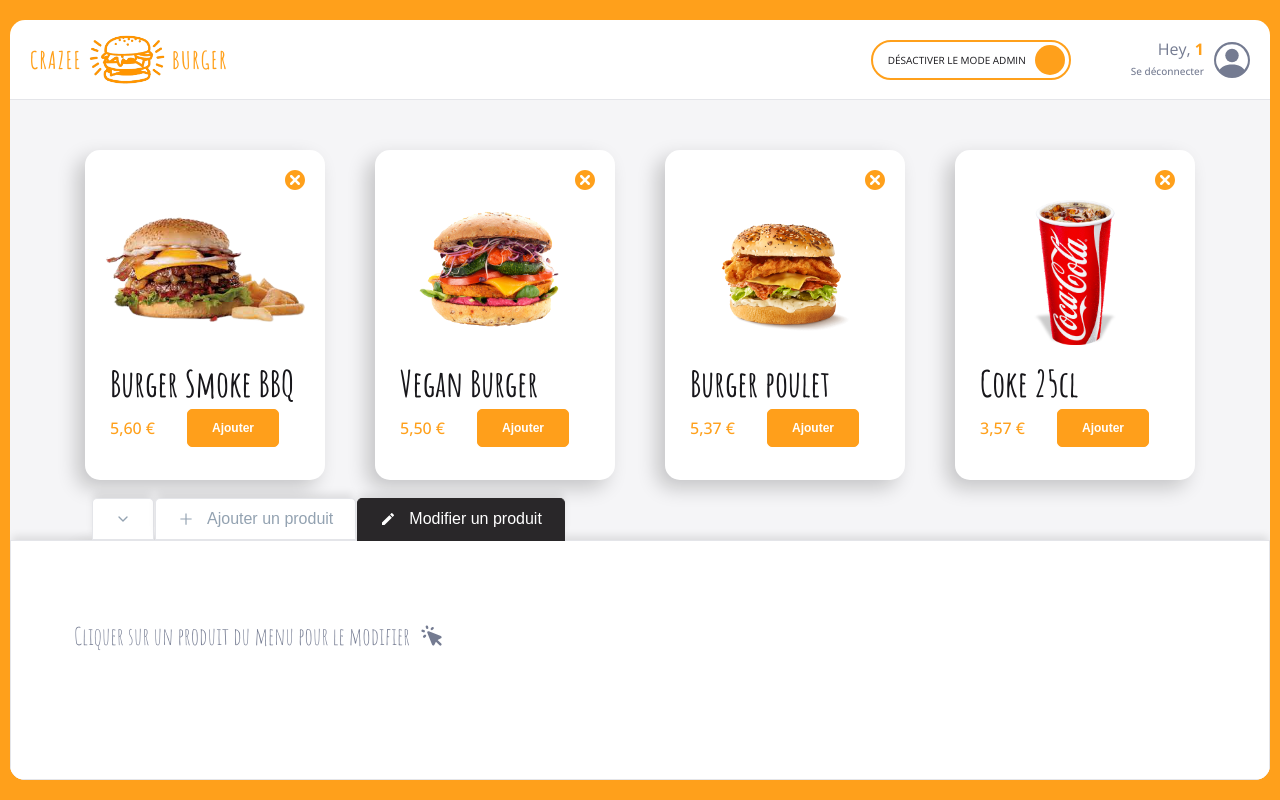
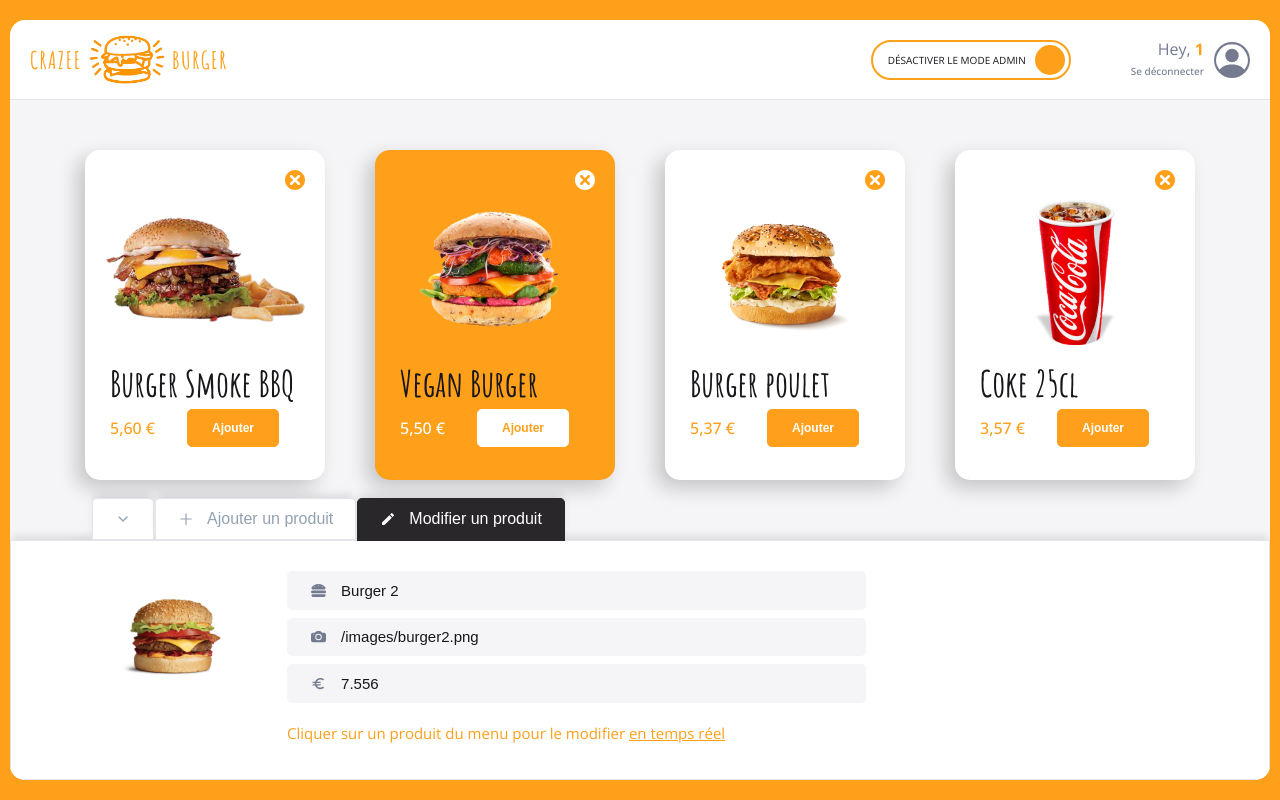
Before and after one commit to aldofwi/crazee-burger, a React (Vite) app: page /order/1 in a window 1280 px wide. Built offline with nearby package versions, Linux system fonts and the light colour scheme.

Commit message:
♻️ F09 : FORM > Make Form Reusable

```diff
--- a/src/components/pages/order/Main/Admin/AdminPanel/AddForm.jsx
+++ b/src/components/pages/order/Main/Admin/AdminPanel/AddForm.jsx
@@ -2,6 +2,8 @@ import { useContext, useState } from "react";
 import Form from "./Form";
 import OrderContext from '/src/context/OrderContext';
 import { EMPTY_PRODUCT } from "../../../../../../enums/product";
+import Button from "../../../../../reusable-ui/Button";
+import SubmitMessage from "./SubmitMessage";
 
 export default function AddForm() {
 
@@ -40,6 +42,15 @@ export default function AddForm() {
         onSubmit={handleSubmit}
         onChange={handleChange}
         isSubmitted={isSubmitted}
+        QUELQUECHOSE={
+        <>
+          <Button
+            className="submit-button"
+            label={"Ajouter un nouveau produit au menu"}
+            version="success"
+          />
+          {isSubmitted && <SubmitMessage />}
+        </>}
     />
   )
 }
--- a/src/components/pages/order/Main/Admin/AdminPanel/EditForm.jsx
+++ b/src/components/pages/order/Main/Admin/AdminPanel/EditForm.jsx
@@ -1,16 +1,16 @@
 import OrderContext from "../../../../../../context/OrderContext";
-import TextInput from "../../../../../reusable-ui/TextInput";
-import { getInputTextsConfig } from "./inputTextConfig";
 import { useContext } from "react";
 import styled from "styled-components";
-import ImagePreview from "./ImagePreview";
-import { theme } from "../../../../theme";
+import Form from "./Form";
 import EditInfoMessage from "./EditInfoMessage";
 
 export default function EditForm() {
 
-  const { productSelected, setProductSelected, handleEdit, titleEditRef } = useContext(OrderContext);
-  const inputTexts = getInputTextsConfig(productSelected);
+  const {
+      productSelected,
+      setProductSelected,
+      handleEdit,
+      titleEditRef } = useContext(OrderContext);
 
   // Event Handler (ou gestionnaire d'événements)
   const handleChange = (event) => {
@@ -25,26 +25,13 @@ export default function EditForm() {
   }
 
   return (
-    <EditFormStyled>
 
-      <ImagePreview newProduct={productSelected} />
-
-      <div className="input-fields">
-        { inputTexts.map(input =>
-          <TextInput
-              key={input.id}
-              {...input} // Déstructuration de nos inputs.
-              onChange={handleChange}
-              version="minimalist"
-              ref={input.name === "title" ? titleEditRef : null}
-          />) }
-      </div>
-
-      <div className="submit">
-          <EditInfoMessage />
-      </div>
-
-    </EditFormStyled>
+        <Form
+          product={productSelected}
+          onChange={handleChange}
+          ref={titleEditRef}
+          QUELQUECHOSE={<EditInfoMessage />}
+        />
   )
 }
 
--- a/src/components/pages/order/Main/Admin/AdminPanel/Form.jsx
+++ b/src/components/pages/order/Main/Admin/AdminPanel/Form.jsx
@@ -5,8 +5,9 @@ import SubmitMessage from "./SubmitMessage";
 import Button from "../../../../../reusable-ui/Button";
 import { getInputTextsConfig } from "./inputTextConfig";
 import TextInput from "../../../../../reusable-ui/TextInput";
+import React from "react";
 
-export default function Form({ product, onSubmit, onChange, isSubmitted }) {
+const Form = React.forwardRef(({ product, onSubmit, onChange, isSubmitted, QUELQUECHOSE }, ref) => {
 
   const inputTexts = getInputTextsConfig(product);
 
@@ -22,21 +23,18 @@ export default function Form({ product, onSubmit, onChange, isSubmitted }) {
               {...input} // Déstructuration de nos inputs.
               onChange={onChange}
               version="minimalist"
+              ref={ref && input.name === "title" ? ref : null}
           />) }
       </div>
 
-      <div className="submit">
-        <Button
-          className="submit-button"
-          label={"Ajouter un nouveau produit au menu"}
-          version="success"
-        />
-        {isSubmitted && <SubmitMessage />}
-      </div>
+      <div className="submit">{QUELQUECHOSE}</div>
 
     </FormStyled>
   )
 }
+)
+
+export default Form
 
 const FormStyled = styled.form`
 
--- a/src/components/pages/order/OrderPage.jsx
+++ b/src/components/pages/order/OrderPage.jsx
@@ -14,7 +14,7 @@ export default function OrderPage() {
   const [isModeAdmin, setIsModeAdmin] = useState(true);
   const [isCollapsed, setIsCollapsed] = useState(false);
   const [newProduct, setNewProduct]   = useState(EMPTY_PRODUCT);
-  const [productSelected, setProductSelected] = useState(EMPTY_PRODUCT);
+  const [productSelected, setProductSelected] = useState(fakeMenu.SMALL[1]);
   const [currentTabSelected, setCurrentTabSelected] = useState("edit");
   const titleEditRef = useRef();
 
```
